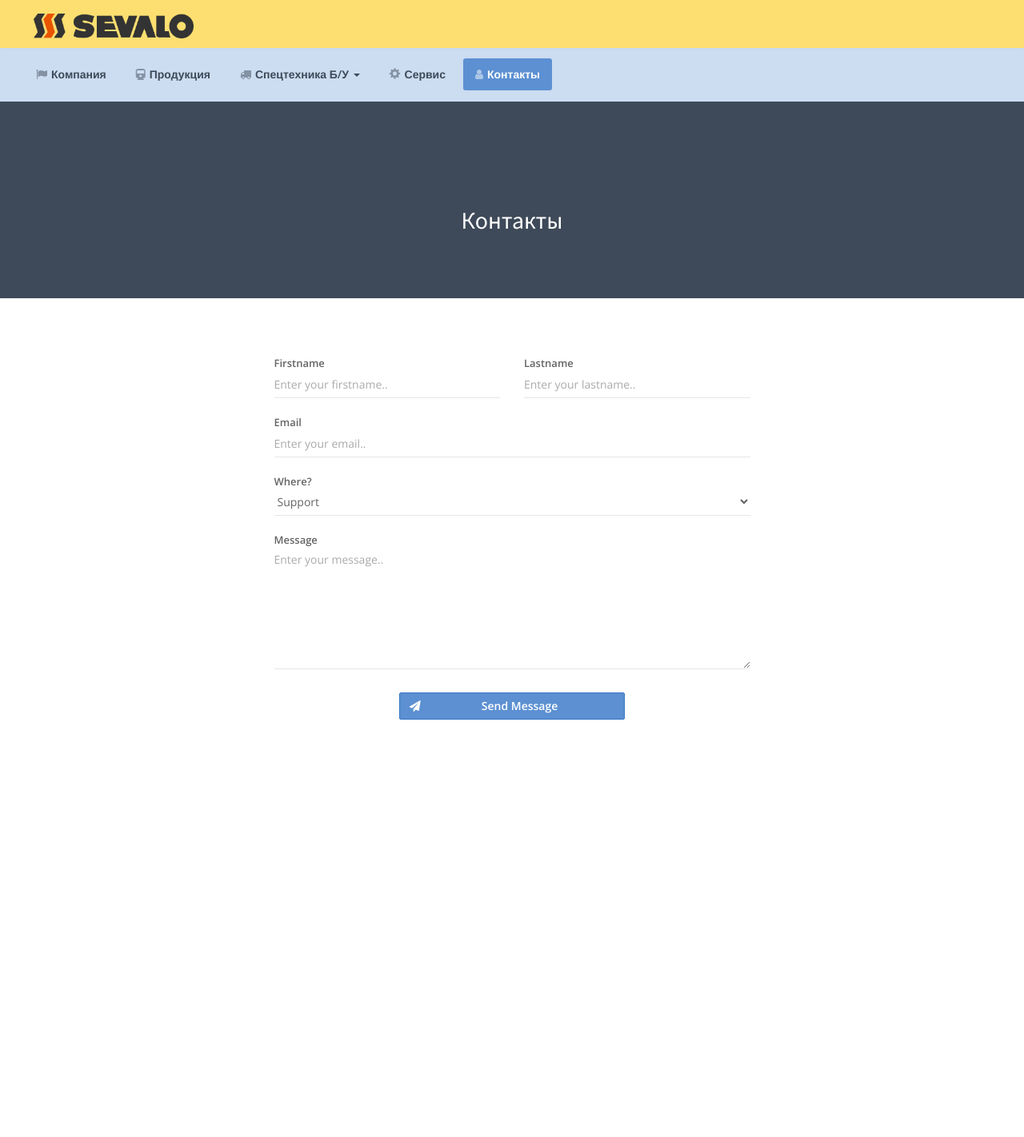
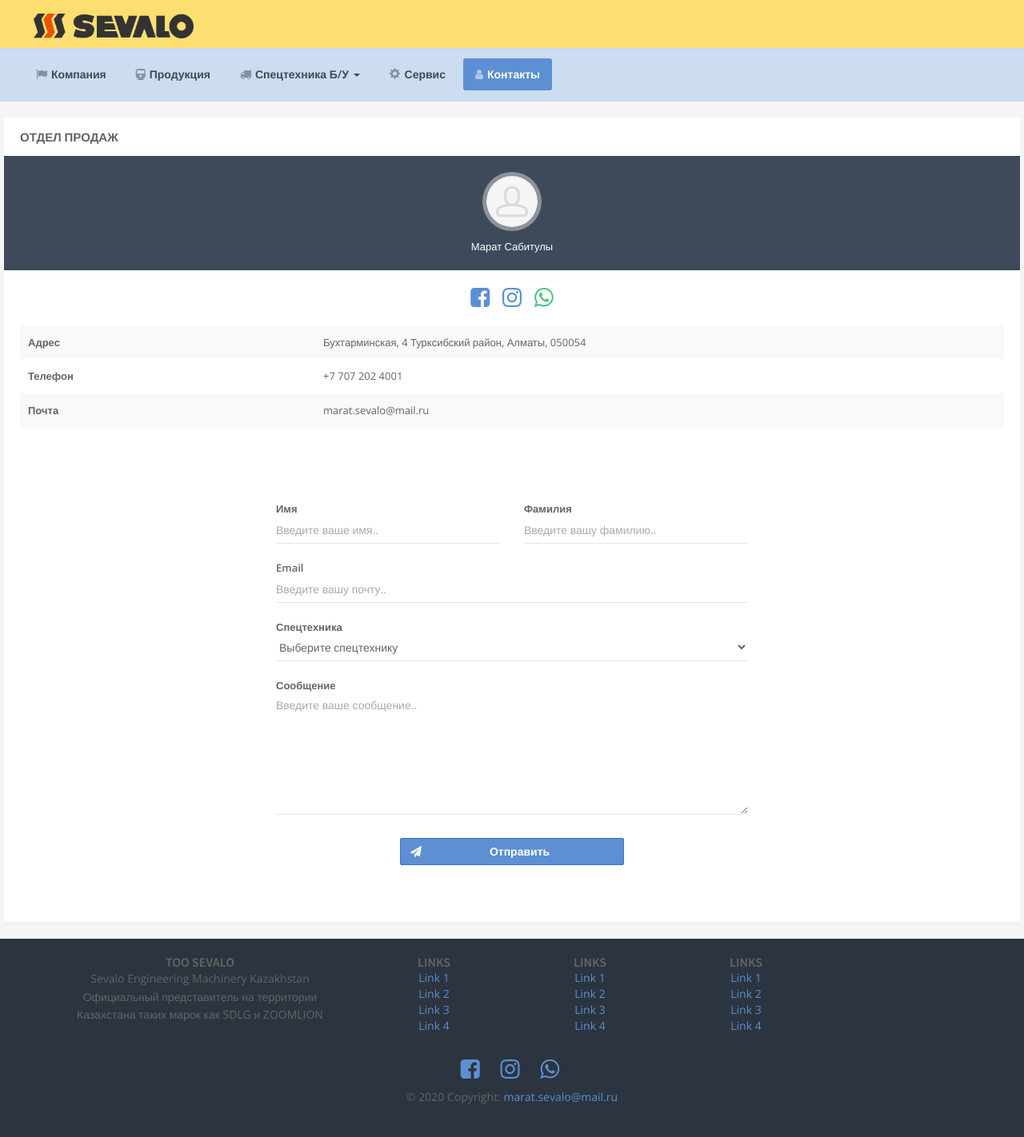
Before and after one commit to adlet29/adlet29.github.io, a PHP site: page /contact.html in a window 1280 px wide. Shown: the whole page at 80% size. Before the commit the page ends 900 px from the top, so only its background shows below. Run offline with PHP 8.4, Linux system fonts and the light colour scheme; some libraries are stand-ins or nearby versions.

Commit message:
добавил футер

```diff
--- a/contact.html
+++ b/contact.html
@@ -154,18 +154,137 @@
                 </div>
                 <!-- END Sub Header -->
 
-                <div class="bg-primary-dark">
+                <!-- <div class="bg-primary-dark">
                     <section class="content content-full content-boxed">
-                        <!-- Section Content -->
+
                         <div class="push-100-t push-50 text-center">
                             <h1 class="h2 text-white push-10 animated fadeInDown" data-toggle="appear" data-class="animated fadeInDown">Контакты</h1>
+
                         </div>
-                        <!-- END Section Content -->
+
                     </section>
+                </div> -->
+                <div class="block-content">
+                    <div class="row items-push">
+
+                            <!-- Contact -->
+                            <div class="block block-rounded">
+                                <div class="block-header">
+                                    <!-- <ul class="block-options">
+                                        <li>
+                                            <button type="button" >
+                                                <i class="si si-pencil"></i>
+                                            </button>
+                                        </li>
+                                    </ul> -->
+                                    <div class="block-title">Отдел продаж</div>
+                                </div>
+                                <div class="block-content block-content-full bg-primary text-center bg-primary-dark">
+                                    <img class="img-avatar img-avatar-thumb" src="assets/img/avatars/avatar10.jpg" alt="">
+                                    <div class="font-s13 push-10-t">Марат Сабитулы</div>
+                                </div>
+                                <div class="block-content">
+                                    <div class="text-center push">
+                                        <a class="text-default" href="javascript:void(0)">
+                                            <i class="fa fa-2x fa-fw fa-facebook-square"></i>
+                                        </a>
+                                        <a class="text-default" href="javascript:void(0)">
+                                                <i class="fa fa-2x fa-fw fa-instagram"></i>
+                                        </a>
+                                        <a class="text-success" href="javascript:void(0)">
+                                            <i class="fa fa-2x fa-fw fa-whatsapp"></i>
+                                        </a>
+
+                                    </div>
+                                    <table class="table table-borderless table-striped font-s13">
+                                        <tbody>
+                                            <tr>
+                                                <td class="font-w600" style="width: 30%;">Адрес</td>
+                                                <td>Бухтарминская, 4 Турксибский район, Алматы, 050054</td>
+                                            </tr>
+                                            <tr>
+                                                <td class="font-w600">Телефон</td>
+                                                <td>+7 707 202 4001</td>
+                                            </tr>
+                                            <tr>
+                                                <td class="font-w600">Почта</td>
+                                                <td>marat.sevalo@mail.ru</td>
+                                            </tr>
+                                        </tbody>
+                                    </table>
+                                </div>
+                                <div class="bg-white">
+                            </div>
+                            <!-- END Contact -->
+                                <section class="content content-boxed">
+                                    <!-- Section Content -->
+                                    <div class="row items-push push-50-t push-30">
+                                        <div class="col-md-6 col-md-offset-3">
+                                            <form class="form-horizontal" action="base_pages_contact.html" method="post">
+                                                <div class="form-group">
+                                                    <div class="col-xs-6">
+                                                        <div class="form-material form-material-primary">
+                                                            <input class="form-control" type="text" id="contact-firstname" name="contact-firstname" placeholder="Введите ваше имя..">
+                                                            <label for="contact-firstname">Имя</label>
+                                                        </div>
+                                                    </div>
+                                                    <div class="col-xs-6">
+                                                        <div class="form-material form-material-primary">
+                                                            <input class="form-control" type="text" id="contact-lastname" name="contact-lastname" placeholder="Введите вашу фамилию..">
+                                                            <label for="contact-lastname">Фамилия</label>
+                                                        </div>
+                                                    </div>
+                                                </div>
+                                                <div class="form-group">
+                                                    <div class="col-xs-12">
+                                                        <div class="form-material form-material-primary">
+                                                            <input class="form-control" type="email" id="contact-email" name="contact-email" placeholder="Введите вашу почту..">
+                                                            <label for="contact-email">Email</label>
+                                                        </div>
+                                                    </div>
+                                                </div>
+                                                <div class="form-group">
+                                                    <div class="col-xs-12">
+                                                        <div class="form-material form-material-primary">
+                                                            <select class="form-control" id="contact-subject" name="contact-subject" size="1">
+                                                                <option value="0">Выберите спецтехнику</option>
+                                                                <option value="1">1. Погрузчики SDLG</option>
+                                                                <option value="2">2. Экскаваторы SDLG</option>
+                                                                <option value="3">3. Автогрейдеры SDLG</option>
+                                                                <option value="4">4. Экскаваторы-погрузчики SDLG</option>
+                                                                <option value="5">5. Карьерные самосвалы SDLG</option>
+                                                                <option value="6">6. Катки SDLG</option>
+                                                                <option value="7">7. Автокраны ZOOMLION</option>
+                                                                <option value="8">8. Бульдозеры SDLG</option>
+                                                                <option value="9">Другое</option>
+                                                            </select>
+                                                            <label for="contact-subject">Спецтехника</label>
+                                                        </div>
+                                                    </div>
+                                                </div>
+                                                <div class="form-group">
+                                                    <div class="col-xs-12">
+                                                        <div class="form-material form-material-primary">
+                                                            <textarea class="form-control" id="contact-msg" name="contact-msg" rows="7" placeholder="Введите ваше сообщение.."></textarea>
+                                                            <label for="contact-msg">Сообщение</label>
+                                                        </div>
+                                                    </div>
+                                                </div>
+                                                <div class="form-group">
+                                                    <div class="col-xs-12 col-sm-6 col-sm-offset-3">
+                                                        <button class="btn btn-block btn-primary" type="submit"><i class="fa fa-send pull-left"></i>Отправить</button>
+                                                    </div>
+                                                </div>
+                                            </form>
+                                        </div>
+                                    </div>
+                                    <!-- END Section Content -->
+                                </section>
+                            <!-- </div> -->
+
+                        </div>
+                    </div>
                 </div>
-
-
-
                 <!-- <div class="block">
 
                         <div class="block-content text-center">
@@ -183,71 +302,148 @@
                             </address>
                         </div>
                 </div> -->
-                <div class="bg-white">
-                    <section class="content content-boxed">
-                        <!-- Section Content -->
-                        <div class="row items-push push-50-t push-30">
-                            <div class="col-md-6 col-md-offset-3">
-                                <form class="form-horizontal" action="base_pages_contact.html" method="post">
-                                    <div class="form-group">
-                                        <div class="col-xs-6">
-                                            <div class="form-material form-material-primary">
-                                                <input class="form-control" type="text" id="contact-firstname" name="contact-firstname" placeholder="Enter your firstname..">
-                                                <label for="contact-firstname">Firstname</label>
-                                            </div>
-                                        </div>
-                                        <div class="col-xs-6">
-                                            <div class="form-material form-material-primary">
-                                                <input class="form-control" type="text" id="contact-lastname" name="contact-lastname" placeholder="Enter your lastname..">
-                                                <label for="contact-lastname">Lastname</label>
-                                            </div>
-                                        </div>
-                                    </div>
-                                    <div class="form-group">
-                                        <div class="col-xs-12">
-                                            <div class="form-material form-material-primary">
-                                                <input class="form-control" type="email" id="contact-email" name="contact-email" placeholder="Enter your email..">
-                                                <label for="contact-email">Email</label>
-                                            </div>
-                                        </div>
-                                    </div>
-                                    <div class="form-group">
-                                        <div class="col-xs-12">
-                                            <div class="form-material form-material-primary">
-                                                <select class="form-control" id="contact-subject" name="contact-subject" size="1">
-                                                    <option value="1">Support</option>
-                                                    <option value="2">Billing</option>
-                                                    <option value="3">Management</option>
-                                                    <option value="4">Feature Request</option>
-                                                </select>
-                                                <label for="contact-subject">Where?</label>
-                                            </div>
-                                        </div>
-                                    </div>
-                                    <div class="form-group">
-                                        <div class="col-xs-12">
-                                            <div class="form-material form-material-primary">
-                                                <textarea class="form-control" id="contact-msg" name="contact-msg" rows="7" placeholder="Enter your message.."></textarea>
-                                                <label for="contact-msg">Message</label>
-                                            </div>
-                                        </div>
-                                    </div>
-                                    <div class="form-group">
-                                        <div class="col-xs-12 col-sm-6 col-sm-offset-3">
-                                            <button class="btn btn-block btn-primary" type="submit"><i class="fa fa-send pull-left"></i> Send Message</button>
-                                        </div>
-                                    </div>
-                                </form>
-                            </div>
-                        </div>
-                        <!-- END Section Content -->
-                    </section>
-                </div>
 
                 <!-- <div id="map"></div> -->
 
             </main>
+                        <!-- Footer -->
+                        <footer class="page-footer font-small stylish-color-dark pt-4">
+                                <br>
+                                <!-- <hr> -->
+                                <!-- Footer Links -->
+                                <div class="container text-center text-md-left">
 
+                                <!-- Grid row -->
+                                <div class="row">
+                                    <!-- Grid column -->
+                                    <div class="col-md-4 mx-auto">
+
+                                                <!-- Content -->
+                                        <h5 class="font-weight-bold text-uppercase mt-3 mb-4">TOO Sevalo</h5>
+                                        <p>Sevalo Engineering Machinery Kazakhstan Официальный представитель на территории Казахстана таких марок как SDLG и ZOOMLION</p>
+
+                                    </div>
+                                    <!-- Grid column -->
+
+                                    <!-- <hr class="clearfix w-100 d-md-none"> -->
+
+                                    <!-- Grid column -->
+                                    <div class="col-md-2 mx-auto">
+
+                                    <!-- Links -->
+                                    <h5 class="font-weight-bold text-uppercase mt-3 mb-4">Links</h5>
+
+                                    <ul class="list-unstyled">
+                                        <li>
+                                        <a href="#!">Link 1</a>
+                                        </li>
+                                        <li>
+                                        <a href="#!">Link 2</a>
+                                        </li>
+                                        <li>
+                                        <a href="#!">Link 3</a>
+                                        </li>
+                                        <li>
+                                        <a href="#!">Link 4</a>
+                                        </li>
+                                    </ul>
+
+                                    </div>
+                                    <!-- Grid column -->
+
+                                    <!-- <hr class="clearfix w-100 d-md-none"> -->
+
+                                    <!-- Grid column -->
+                                    <div class="col-md-2 mx-auto">
+
+                                    <!-- Links -->
+                                    <h5 class="font-weight-bold text-uppercase mt-3 mb-4">Links</h5>
+
+                                    <ul class="list-unstyled">
+                                        <li>
+                                        <a href="#!">Link 1</a>
+                                        </li>
+                                        <li>
+                                        <a href="#!">Link 2</a>
+                                        </li>
+                                        <li>
+                                        <a href="#!">Link 3</a>
+                                        </li>
+                                        <li>
+                                        <a href="#!">Link 4</a>
+                                        </li>
+                                    </ul>
+
+                                    </div>
+                                    <!-- Grid column -->
+
+                                    <!-- <hr class="clearfix w-100 d-md-none"> -->
+
+                                    <!-- Grid column -->
+                                    <div class="col-md-2 mx-auto">
+
+                                    <!-- Links -->
+                                    <h5 class="font-weight-bold text-uppercase mt-3 mb-4">Links</h5>
+
+                                    <ul class="list-unstyled">
+                                        <li>
+                                        <a href="#!">Link 1</a>
+                                        </li>
+                                        <li>
+                                        <a href="#!">Link 2</a>
+                                        </li>
+                                        <li>
+                                        <a href="#!">Link 3</a>
+                                        </li>
+                                        <li>
+                                        <a href="#!">Link 4</a>
+                                        </li>
+                                    </ul>
+
+                                    </div>
+                                    <!-- Grid column -->
+
+                                </div>
+                                <!-- Grid row -->
+
+                                </div>
+                                <!-- Footer Links -->
+
+                                <!-- <hr id="line"> -->
+                                <br>
+
+
+
+                                <!-- Social buttons -->
+                                <ul class="list-unstyled list-inline text-center">
+                                <li class="list-inline-item">
+                                    <a class="btn-floating btn-fb mx-1" href="https://www.facebook.com/sdlgkazakh/" target="_blank">
+                                    <i class="fa fa-2x fa-fw fa-facebook-square"> </i>
+                                    </a>
+                                </li>
+                                <li class="list-inline-item" href="">
+                                    <a class="btn-floating btn-tw mx-1">
+                                    <i class="fa fa-2x fa-fw fa-instagram"> </i>
+                                    </a>
+                                </li>
+                                <li class="list-inline-item" href="">
+                                        <a class="btn-floating btn-tw mx-1">
+                                        <i class="fa fa-2x fa-fw fa-whatsapp"> </i>
+                                        </a>
+                                </li>
+                                </ul>
+                                <!-- Social buttons -->
+
+                                <!-- Copyright -->
+                                <div class="footer-copyright text-center py-3">© 2020 Copyright:
+                                <a href="#"> marat.sevalo@mail.ru</a>
+                                <br>
+                                </div>
+                                <!-- Copyright -->
+                                <br>
+                                <br>
+                            </footer>
+                            <!-- Footer -->
         </div>
         <!-- END Page Container -->
 
--- a/css/style.css
+++ b/css/style.css
@@ -3,8 +3,5 @@
 }
 
 .graficlogo{
-
     width: 200px;
-
-
 }
```
Also changed, not shown: index.html (+137 -0 lines), product.html (+137 -0 lines), service.html (+137 -0 lines).
